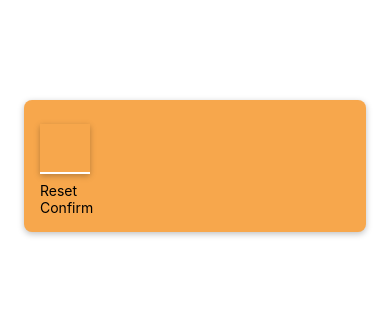
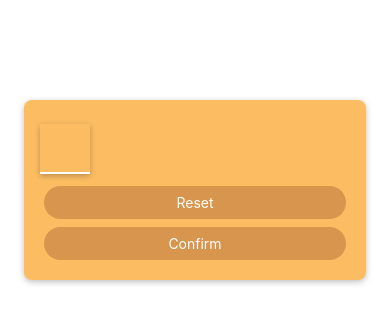
Before and after one commit to massjack1/MiniGame-App, a React Native app: screen / in a window 390 px wide. Shown: the top 324 px of the page. Built offline with nearby package versions, Linux system fonts and the light colour scheme.

Commit message:
Add visual feedback to buttons

```diff
--- a/components/PrimaryButton.js
+++ b/components/PrimaryButton.js
@@ -1,11 +1,46 @@
-import { View, Text } from 'react-native';
+import { View, Text, Pressable, StyleSheet } from 'react-native';
 
-function PrimaryButton(props) {
+function PrimaryButton({ children }) {
+    function pressHandler() {
+        console.log('Pressed!');
+    }
+
     return (
-        <View>
-        <Text>{props.children}</Text>
+        <View style={styles.buttonOuterContainer}>
+            <Pressable
+                style={({ pressed }) =>
+                    pressed
+                        ? [styles.buttonInnerContainer, styles.pressed]
+                        : styles.buttonInnerContainer
+                }
+                onPress={pressHandler}
+                android_ripple={{ color: '#EA9553' }}
+            >
+                <Text style={styles.buttonText}>{children}</Text>
+            </Pressable>
         </View>
-    )
+    );
 }
 
 export default PrimaryButton;
+
+const styles = StyleSheet.create({
+    buttonOuterContainer: {
+        borderRadius: 28,
+        margin: 4,
+        overflow: 'hidden',
+    },
+    buttonInnerContainer: {
+        backgroundColor: '#D8954D',
+        paddingVertical: 8,
+        paddingHorizontal: 16,
+        elevation: 2,
+    },
+    buttonText: {
+        color: 'white',
+        textAlign: 'center',
+    },
+    pressed: {
+        opacity: 0.75,
+    },
+});
--- a/screens/StartGameScreen.js
+++ b/screens/StartGameScreen.js
@@ -19,7 +19,7 @@
         marginTop: 100,
         marginHorizontal: 24,
         padding: 16,
-        backgroundColor: '#F7A74C',
+        backgroundColor: '#FCBD62',
         borderRadius: 8,
         elevation: 4,
         shadowColor: 'black',
```
